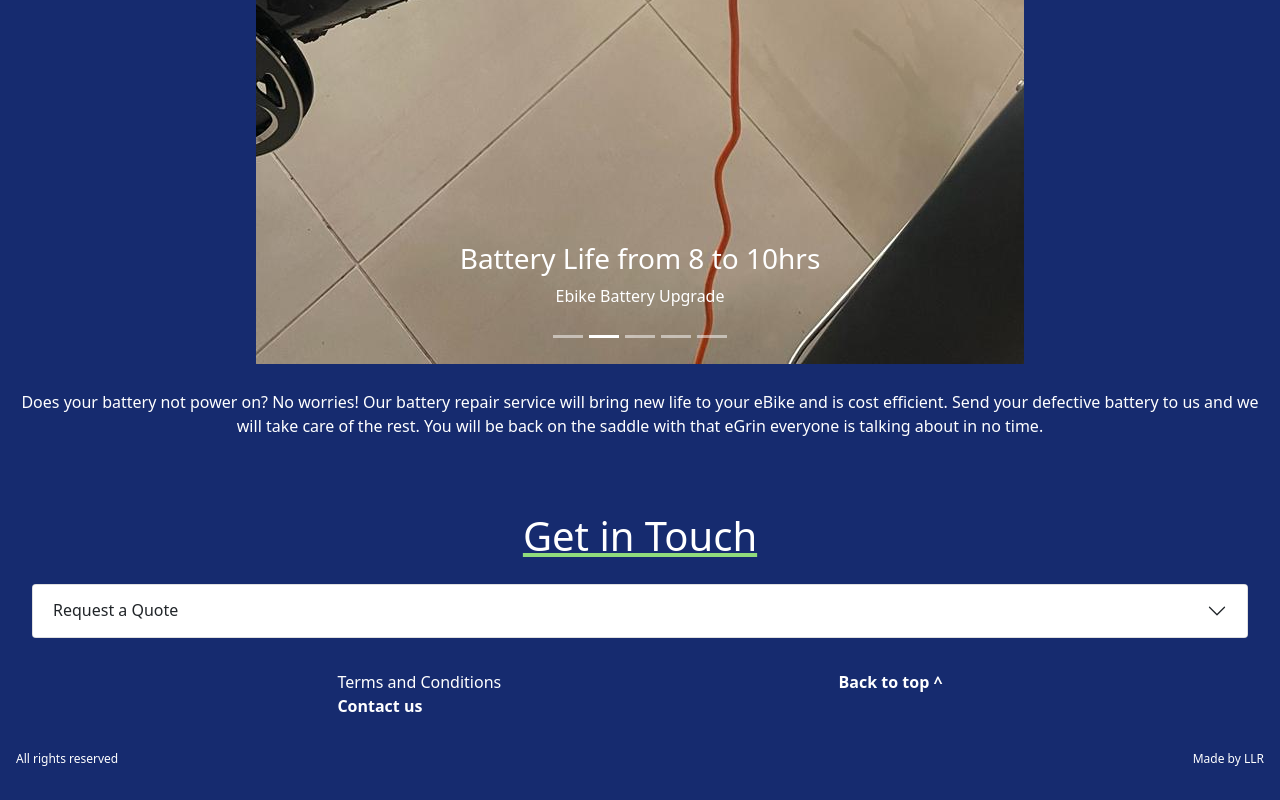
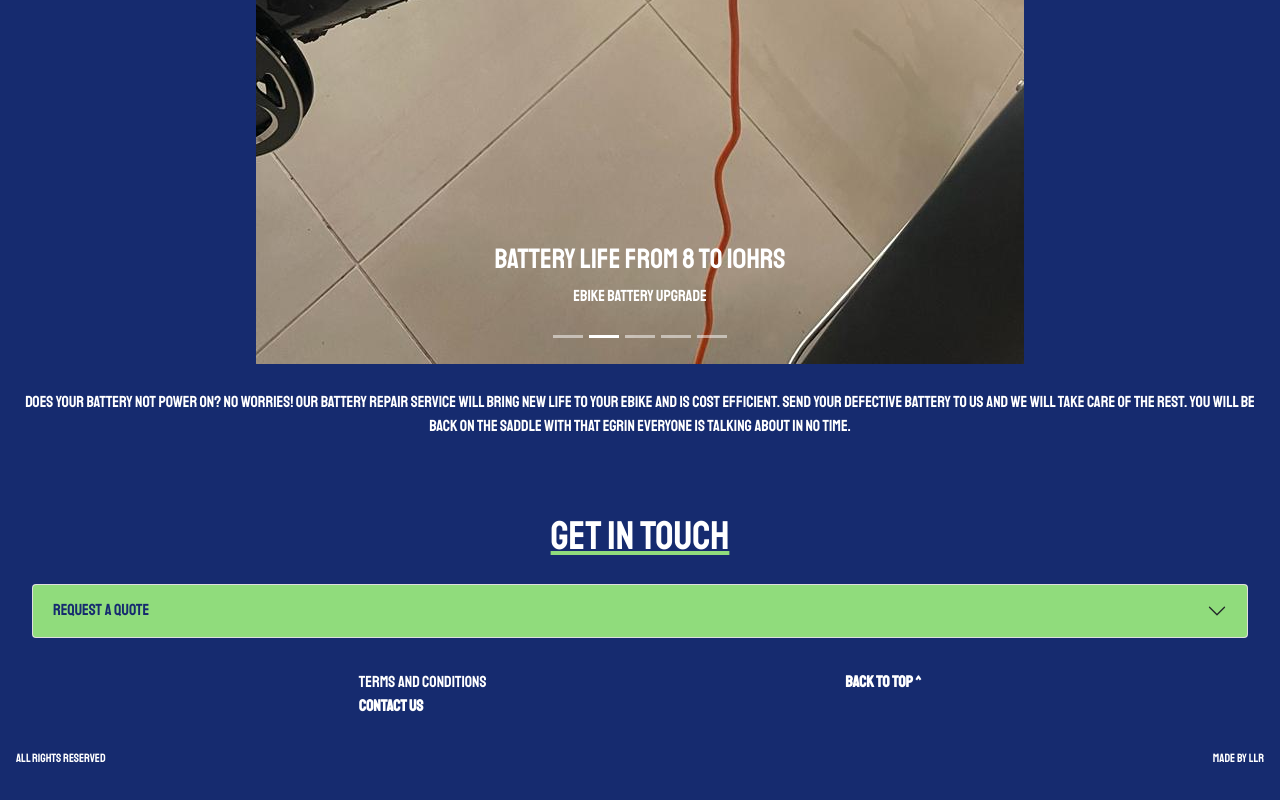
Before and after one commit to LLRamirez/Dad-Battery, a React (Create React App) app: page / in a window 1280 px wide. Shown: the part 1896-2696 px from the top of the page. Built offline with nearby package versions, Linux system fonts and the light colour scheme.

Commit message:
added google font

```diff
--- a/public/index.html
+++ b/public/index.html
@@ -16,12 +16,18 @@
     -->
     <link rel="manifest" href="%PUBLIC_URL%/manifest.json" />
 
+    <link rel="preconnect" href="https://fonts.googleapis.com">
+<link rel="preconnect" href="https://fonts.gstatic.com" crossorigin>
+<link href="https://fonts.googleapis.com/css2?family=Staatliches&display=swap" rel="stylesheet">
+
     <link
   rel="stylesheet"
   href="https://cdn.jsdelivr.net/npm/bootstrap@5.1.3/dist/css/bootstrap.min.css"
   integrity="sha384-1BmE4kWBq78iYhFldvKuhfTAU6auU8tT94WrHftjDbrCEXSU1oBoqyl2QvZ6jIW3"
   crossorigin="anonymous"
 />
+
+
     <!--
       Notice the use of %PUBLIC_URL% in the tags above.
       It will be replaced with the URL of the `public` folder during the build.
--- a/src/App.css
+++ b/src/App.css
@@ -1,6 +1,10 @@
 .App {
   text-align: center;
   background-color: #162b6f;
+}
+
+body {
+  font-family: 'Staatliches', cursive !important;
 }
 
 .App-logo {
@@ -145,9 +149,9 @@
     padding-right: 1rem;
 }
 
-.accordin-header, button {
+.accordHeader button {
  background-color: #90DC7C;
- color: 162b6f;
+ color: #162b6f;
 }
 
 .imgContainer{
--- a/src/App.js
+++ b/src/App.js
@@ -8,6 +8,7 @@
 import NavBar from './components/NavBar';
 import Services from './components/Services';
 import Carousel from './components/Carousel';
+
 
 function App() {
   return (
--- a/src/components/GetQuote.js
+++ b/src/components/GetQuote.js
@@ -9,7 +9,7 @@
         <h1 className="getTitle">Get in Touch</h1>
            <Accordion>
             <Accordion.Item eventKey="0">
-                <Accordion.Header>Request a Quote</Accordion.Header>
+                <Accordion.Header className='accordHeader'>Request a Quote</Accordion.Header>
                 <Accordion.Body>
                 <QuoteForm/>
                 </Accordion.Body>
--- a/src/index.css
+++ b/src/index.css
@@ -1,17 +1,10 @@
 body {
   margin: 0;
-  font-family: -apple-system, BlinkMacSystemFont, 'Segoe UI', 'Roboto', 'Oxygen',
-    'Ubuntu', 'Cantarell', 'Fira Sans', 'Droid Sans', 'Helvetica Neue',
-    sans-serif;
+  font-family: 'Staatliches', cursive;
   -webkit-font-smoothing: antialiased;
   -moz-osx-font-smoothing: grayscale;
 }
 
 code {
-  font-family: source-code-pro, Menlo, Monaco, Consolas, 'Courier New',
-    monospace;
+  font-family: 'Staatliches', cursive;
 }
-
-@tailwind base;
-@tailwind components;
-@tailwind utilities;
```
Also changed, not shown: src/fonts/OFL.txt (added), src/fonts/Staatliches-Regular.ttf (added), 2 other files (tests, documents, lock files or other folders).
